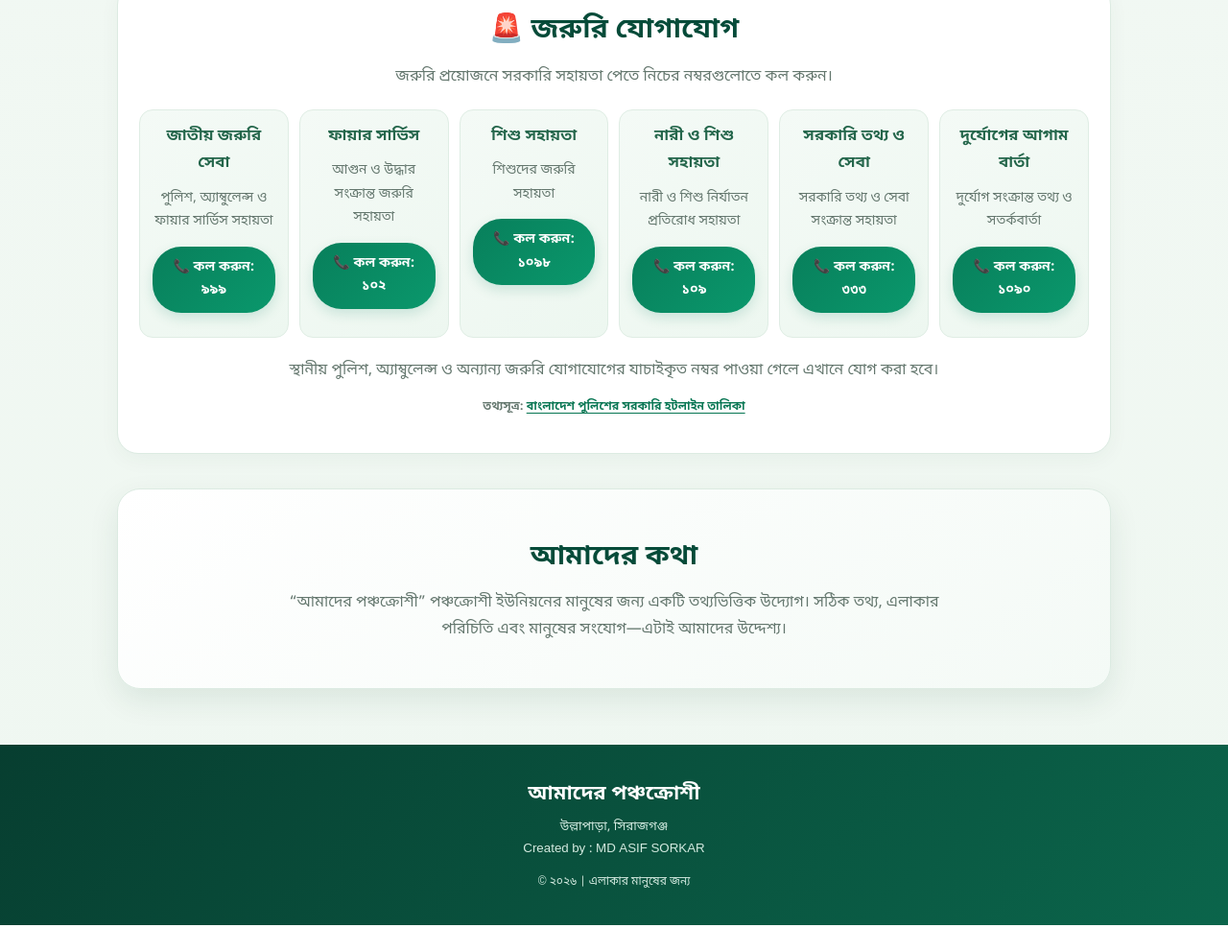
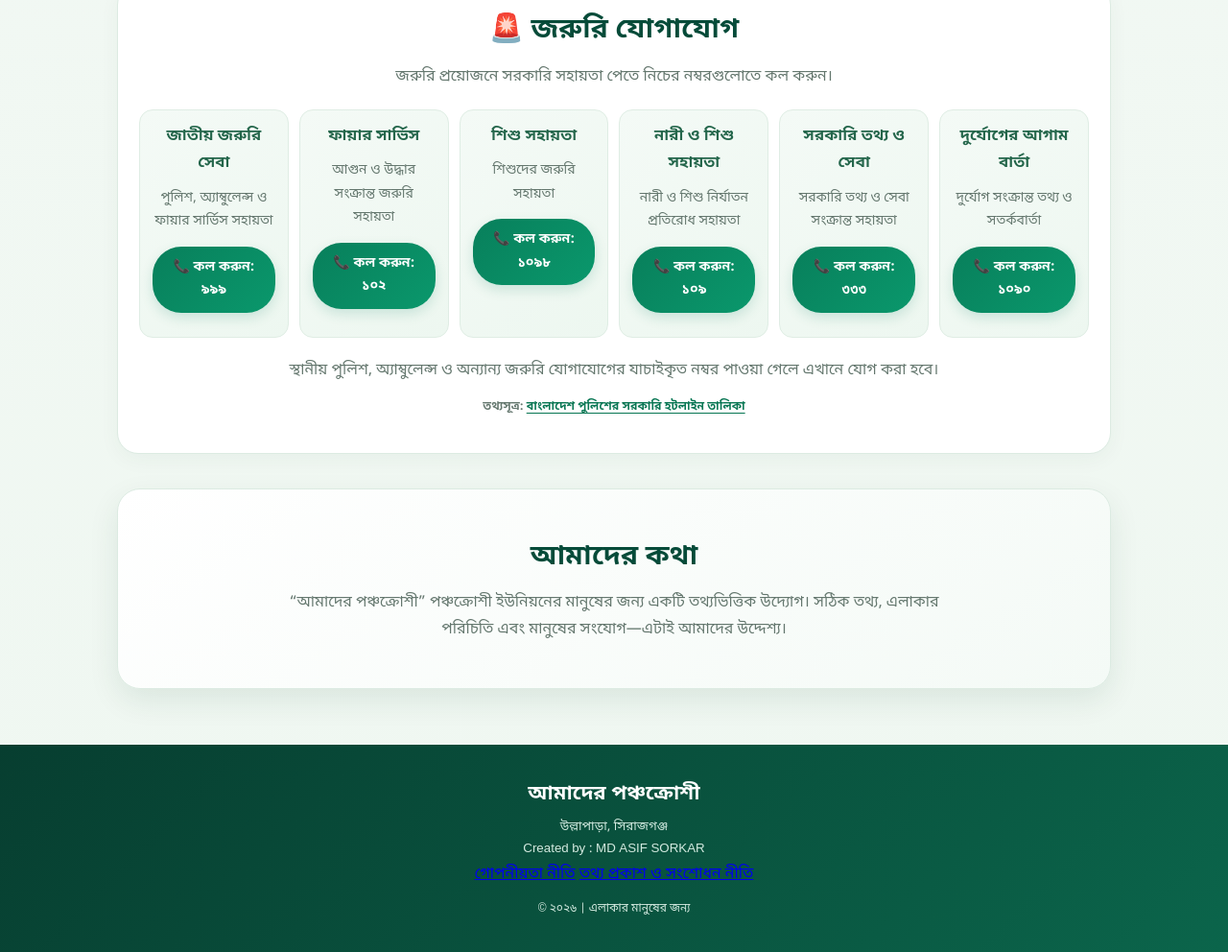
Before and after one commit to mdasifsorkar6464-a11y/amader-panchakroshi, a plain HTML site: page index.html in a window 1280 px wide. Shown: the part 6885-7877 px from the top of the page at 96% size. Before the commit the page ends 7849 px from the top, so only its background shows below. Drawn offline with Linux system fonts and the light colour scheme.

Commit message:
Link privacy and editorial policies from homepage

```diff
--- a/index.html
+++ b/index.html
@@ -355,6 +355,10 @@
     <p>আমাদের পঞ্চক্রোশী</p>
     <small>উল্লাপাড়া, সিরাজগঞ্জ</small>
     <small>Created by : MD ASIF SORKAR</small>
+    <nav class="footer-links" aria-label="নীতিমালা">
+      <a href="/privacy.html">গোপনীয়তা নীতি</a>
+      <a href="/editorial-policy.html">তথ্য প্রকাশ ও সংশোধন নীতি</a>
+    </nav>
     <small class="copyright">© ২০২৬ | এলাকার মানুষের জন্য</small>
   </footer>
   <script src="script.js"></script>
```
